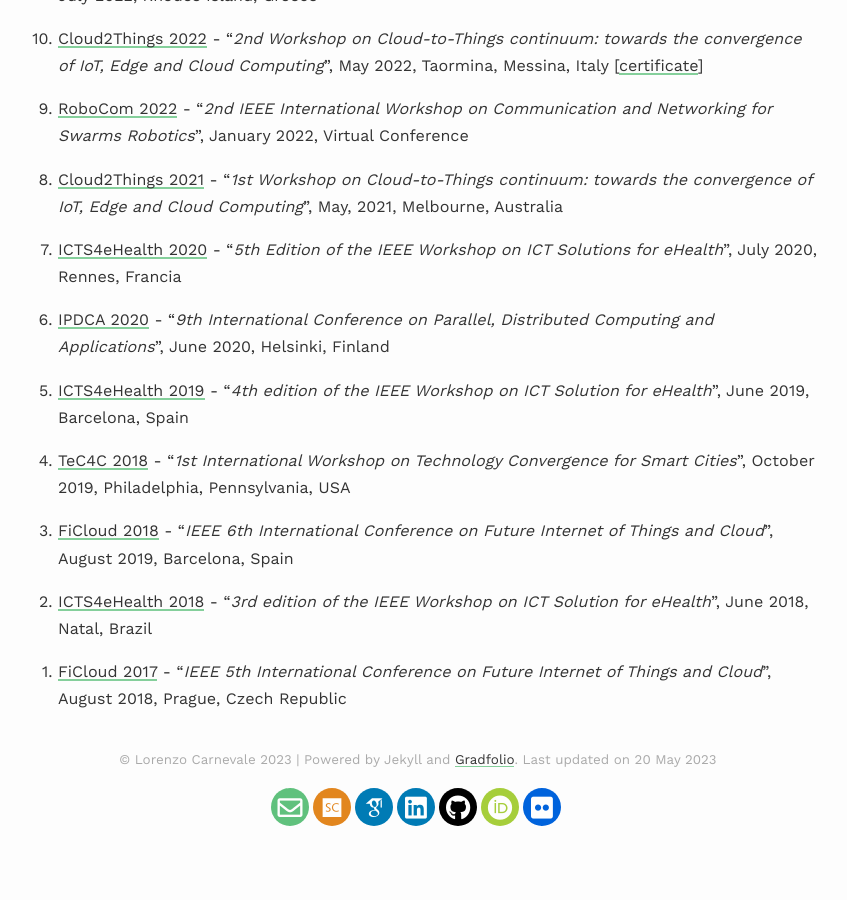
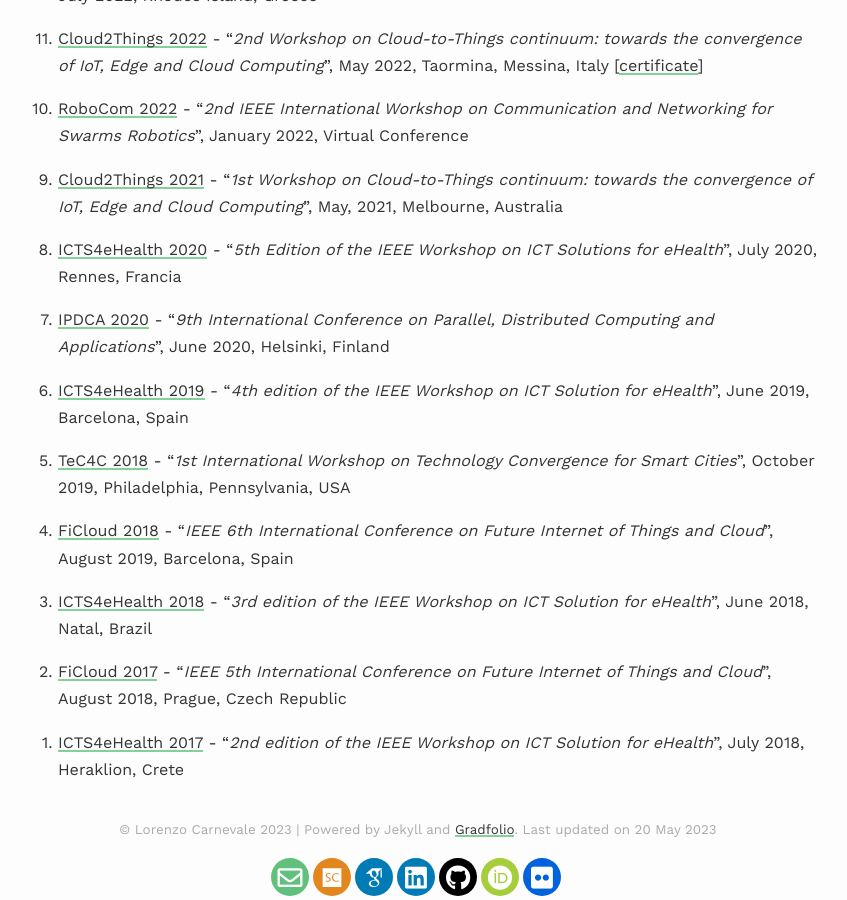
Before and after one commit to lcarnevale/lcarnevale.github.io, a Jekyll site: the page built from _pages/activities.md, in a window 1280 px wide and 900 px high, scrolled down 2237 px. Shown: the whole window, without its empty margins (222-1069 px from the left). Built offline with Jekyll 4.4.1, drawn with Linux system fonts in a browser that asks for light colours; nearby versions of some CDN libraries; some web fonts are replaced; before the commit the page ends 3067 px from its top, so only the background shows below that.

Commit message:
included ICTS4Health 2017

```diff
--- a/_pages/activities.md
+++ b/_pages/activities.md
@@ -86,4 +86,6 @@
 0. [ICTS4eHealth 2018](https://icts4ehealth.icar.cnr.it/ICTS4eHealth2018/index.html) - "<i>3rd edition of the IEEE Workshop on ICT Solution for eHealth</i>", June 2018, Natal, Brazil
 
 0. [FiCloud 2017](http://www.ficloud.org/2017) - "<i>IEEE 5th International Conference on Future Internet of Things and Cloud</i>", August 2018, Prague, Czech Republic
+
+0. [ICTS4eHealth 2017](https://icts4ehealth.icar.cnr.it/ICTS4eHealth2017/index.html) - "<i>2nd edition of the IEEE Workshop on ICT Solution for eHealth</i>", July 2018, Heraklion, Crete
 {: reversed="reversed"}
```
